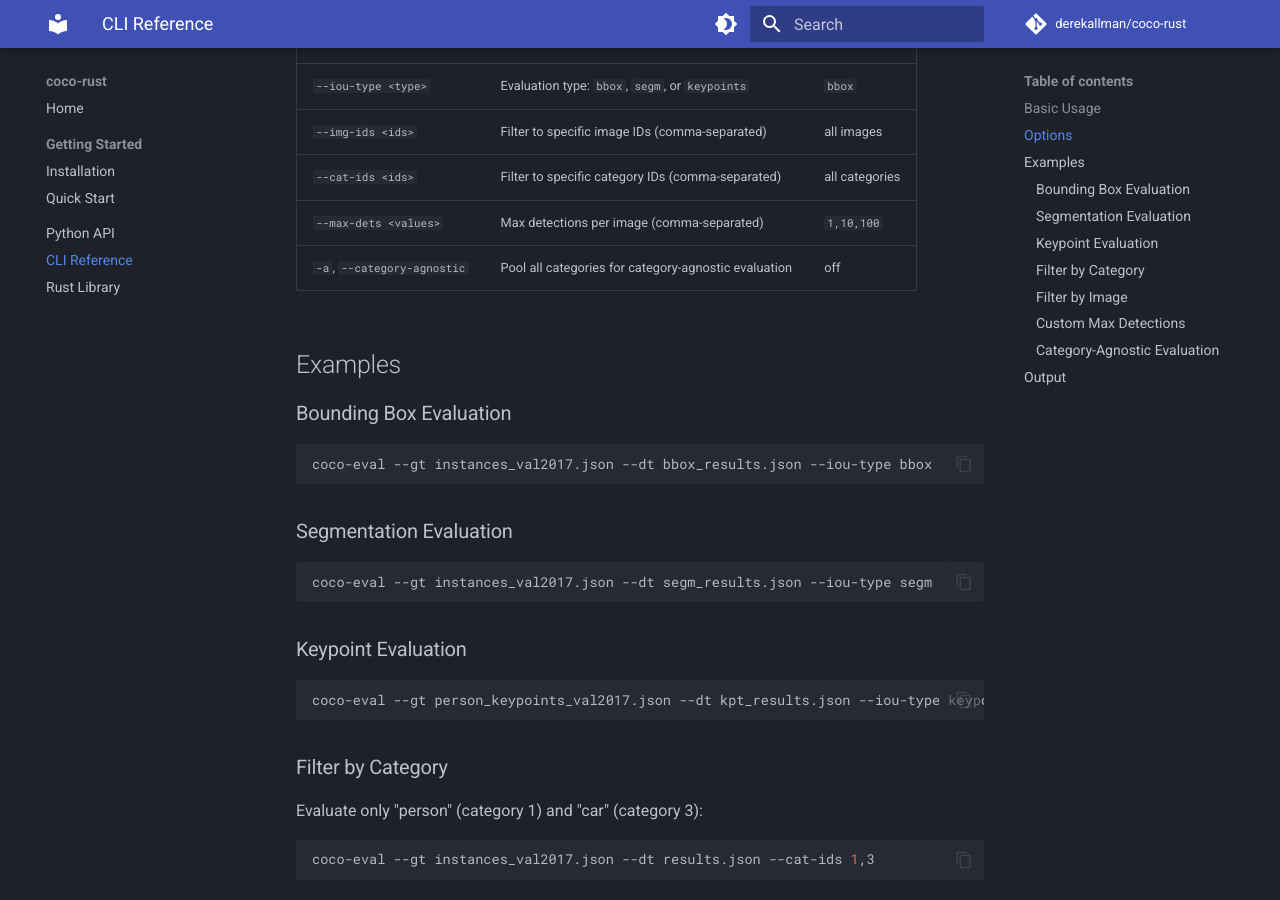
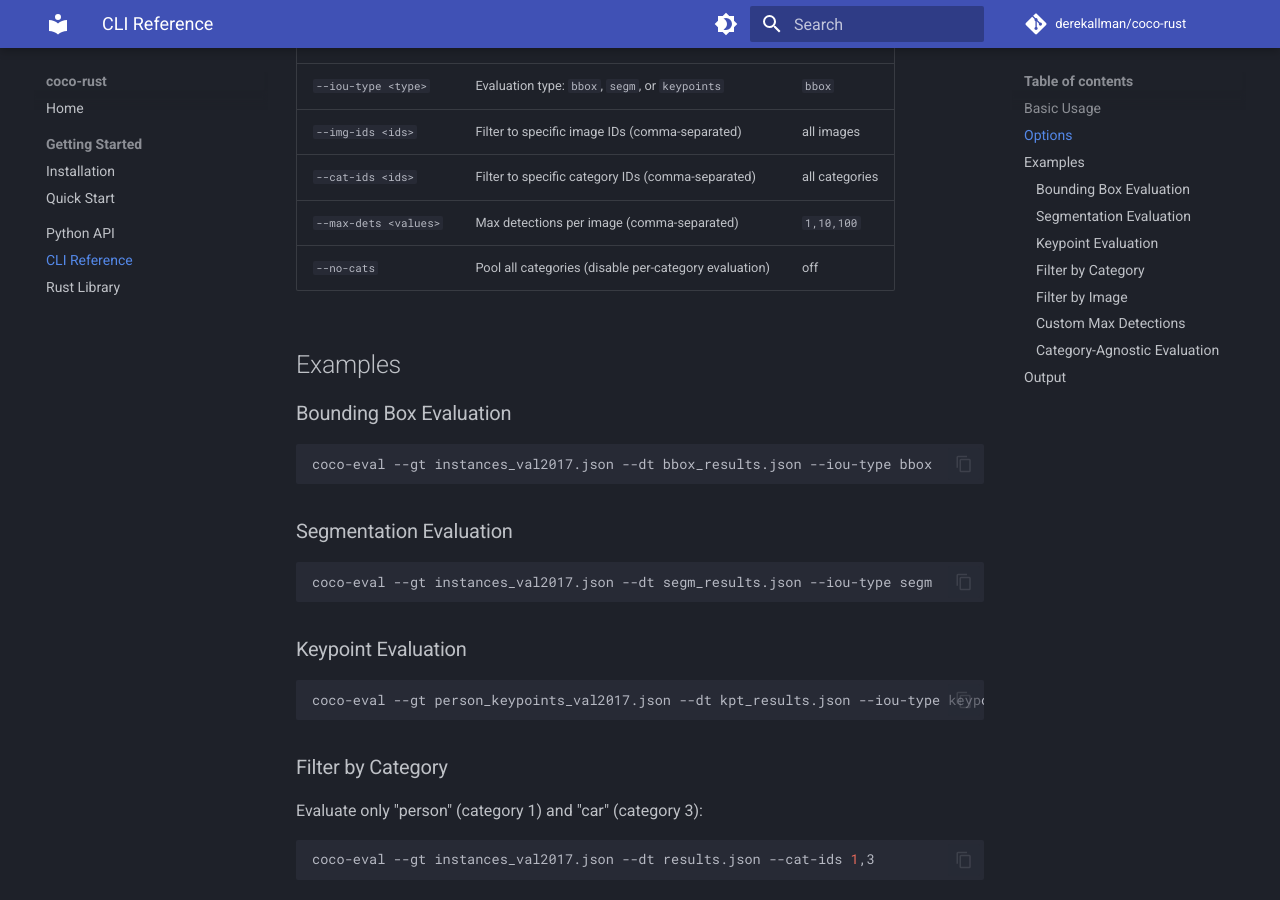
Before and after one commit to derekallman/coco-rust, an MkDocs documentation site: the page built from docs/cli.md, in a window 1280 px wide and 900 px high, scrolled down 717 px. Built offline with MkDocs 1.6.1 and Material for MkDocs 9.7.7, drawn with Linux system fonts in a browser that asks for light colours; comment, search, counter and statistics services are not loaded.

Commit message:
Rename --category-agnostic CLI flag to --no-cats
Drop the -a shorthand since no other flags have one. Update docs,
changelog, and param doc comment to match.

Co-Authored-By: Claude Opus 4.6 <noreply@anthropic.com>

```diff
--- a/docs/cli.md
+++ b/docs/cli.md
@@ -26,7 +26,7 @@ This loads ground truth and detection files, runs evaluation, and prints the sta
 | `--img-ids <ids>` | Filter to specific image IDs (comma-separated) | all images |
 | `--cat-ids <ids>` | Filter to specific category IDs (comma-separated) | all categories |
 | `--max-dets <values>` | Max detections per image (comma-separated) | `1,10,100` |
-| `-a`, `--category-agnostic` | Pool all categories for category-agnostic evaluation | off |
+| `--no-cats` | Pool all categories (disable per-category evaluation) | off |
 
 ## Examples
 
```
Also changed, not shown: CHANGELOG.md (+1 -1 lines), docs/python.md (+1 -1 lines), 2 other files.
